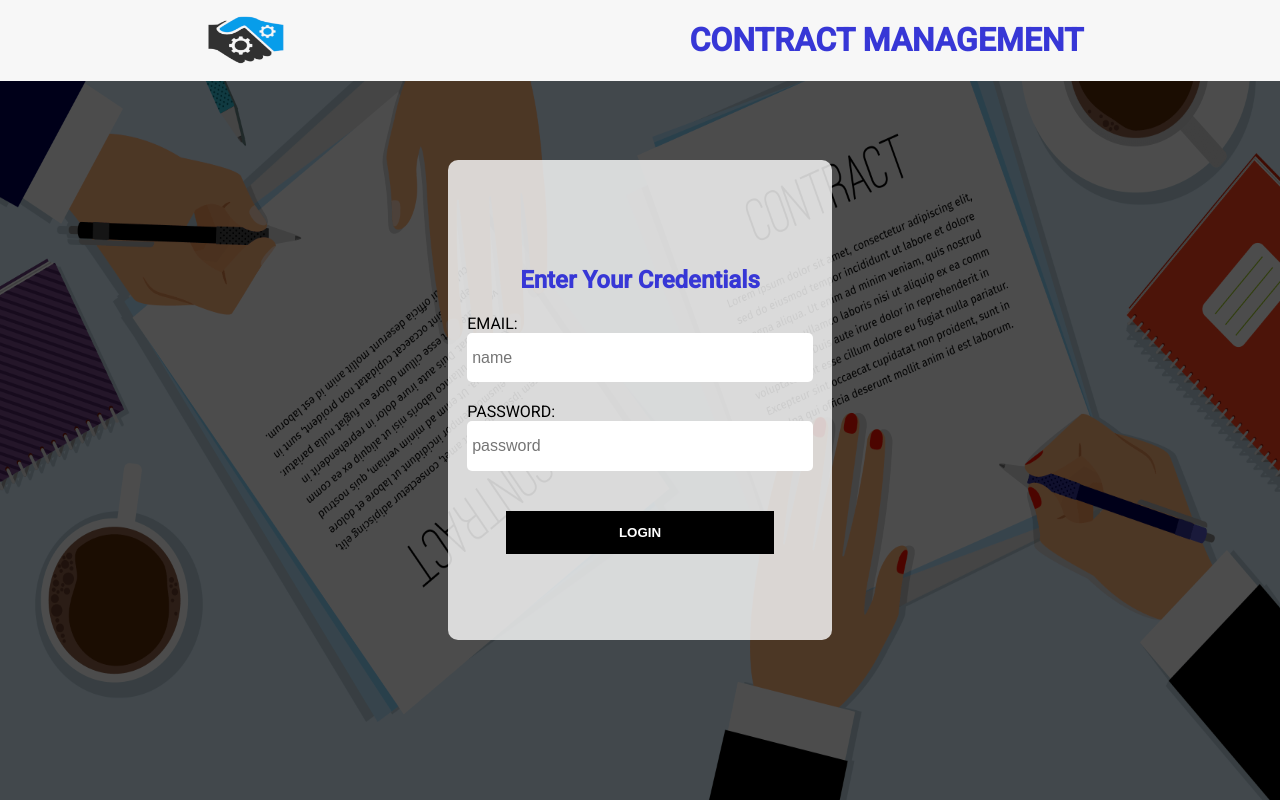
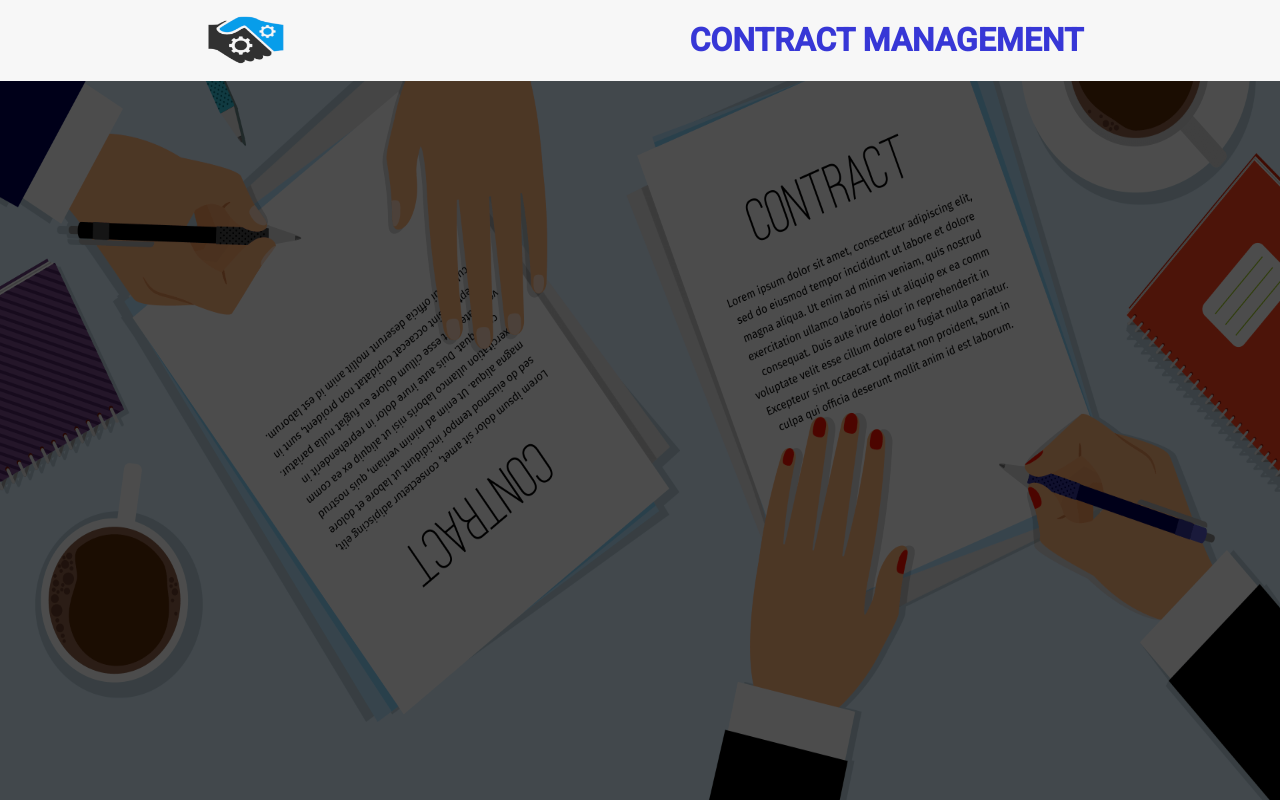
Before and after one commit to riaz-mohammad/contract-management, an Angular app: page /home in a window 1280 px wide. Before the commit this address led to /. Built offline with nearby package versions, Linux system fonts and the light colour scheme.

Commit message:
home module added

```diff
--- a/src/app/app-components/login/login.component.html
+++ b/src/app/app-components/login/login.component.html
@@ -1,12 +1,12 @@
 <h2 class="header">Enter Your Credentials</h2>
-
+<!-- the login form will be shown immediately on App load -->
 <form [formGroup]="formGroup" (ngSubmit)="onSubmit()" class="form">
     <label for="name">EMAIL:</label>
-      <input formControlName="email" id="name" placeholder="name" type="text">
+      <input formControlName="email" id="name" placeholder="Email" type="text">
      <span>{{ emailError }}</span>
 
     <label for="password">PASSWORD:</label>
-      <input formControlName="password" id="password" placeholder="password" type="password">
+      <input formControlName="password" id="password" placeholder="Password" type="password">
      <span>{{ passwordError }}</span>
 
       <button class="button">LOGIN</button>
--- a/src/app/app-components/login/login.component.scss
+++ b/src/app/app-components/login/login.component.scss
@@ -20,10 +20,9 @@
 }
 
 .header{
-  color: rgb(55, 55, 214);
   text-align: center;
+}
 
-}
 
 label{
   width: 90%
--- a/src/app/app-components/login/login.component.ts
+++ b/src/app/app-components/login/login.component.ts
@@ -1,5 +1,6 @@
 import { Component, OnInit } from "@angular/core";
 import { FormBuilder, FormControl, FormGroup, Validators } from "@angular/forms";
+import { Router } from "@angular/router";
 
 
 @Component({
@@ -9,7 +10,8 @@ import { FormBuilder, FormControl, FormGroup, Validators } from "@angular/forms"
 })
 export class LoginComponent implements OnInit{
   public formGroup!: FormGroup;
-  constructor(private formBuilder: FormBuilder) {}
+  constructor(private formBuilder: FormBuilder,
+              private router: Router) { }
 
   public get emailError(): string {
     if (this.email.dirty && this.email.hasError('required')) {
@@ -35,7 +37,7 @@ export class LoginComponent implements OnInit{
   }
   public onSubmit(): void {
     this.formGroup.valid ?
-      console.log(this.formGroup.value) :
+      this.router.navigate(['/home']) :
       null;
   }
   ngOnInit(): void {
--- a/src/app/app.component.html
+++ b/src/app/app.component.html
@@ -1,3 +1,3 @@
-<app-navigation></app-navigation>
-<app-banner></app-banner>
-<app-login></app-login>
+ <app-navigation></app-navigation>
+ <app-banner></app-banner>
+<router-outlet></router-outlet>
--- /dev/null
+++ b/src/app/home/home-routing.module.ts
@@ -0,0 +1,11 @@
+import { NgModule } from '@angular/core';
+import { RouterModule, Routes } from '@angular/router';
+import { HomeComponent } from './home.component';
+
+const routes: Routes = [{ path: '', component: HomeComponent }];
+
+@NgModule({
+  imports: [RouterModule.forChild(routes)],
+  exports: [RouterModule]
+})
+export class HomeRoutingModule { }
--- /dev/null
+++ b/src/app/home/home.component.html
@@ -0,0 +1,2 @@
+
+<button>REGISTER A CONTRACT</button>
--- /dev/null
+++ b/src/app/home/home.component.scss
@@ -0,0 +1,7 @@
+:host{
+  display: flex;
+  justify-content: center;
+  align-items: flex-start;
+  height: 100%;
+  width: 100%;
+}
--- /dev/null
+++ b/src/app/home/home.component.ts
@@ -0,0 +1,16 @@
+import { Component, OnInit } from '@angular/core';
+
+@Component({
+  selector: 'app-home',
+  templateUrl: './home.component.html',
+  styleUrls: ['./home.component.scss']
+})
+export class HomeComponent implements OnInit {
+
+  constructor() { }
+
+  ngOnInit(): void {
+    console.log('Initiated...')
+  }
+
+}
--- a/src/styles.scss
+++ b/src/styles.scss
@@ -7,15 +7,14 @@
 
 button{
   cursor: pointer;
+}
+
+
+
+button, input{
   outline: none;
   border: none;
-  box-sizing: border-box;
-}
 
-input{
-  outline: none;
-  border: none;
-  box-sizing: border-box;
 }
 
  body{
```
Also changed, not shown: src/app/app-routing.module.ts (+15 -1 lines), src/app/home/home.module.ts (added, +18 -0 lines).
